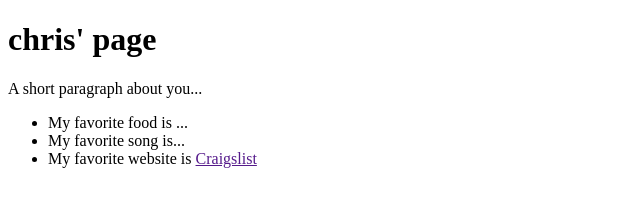
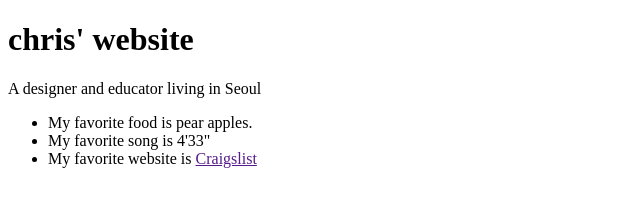
Before and after one commit to chris-hamamoto/PersonalSite, a plain HTML site: page index.html in a window 1280 px wide. Shown: the whole page, without its empty margins (0-640 px from the left). Drawn offline with Linux system fonts and the light colour scheme.

Commit message:
updated personal info

```diff
--- a/index.html
+++ b/index.html
@@ -24,11 +24,11 @@
       <!-- <img src="https://archives.bulbagarden.net/media/upload/thumb/5/53/054Psyduck.png/140px-054Psyduck.png" alt="Psyduck" /> -->
 
       <!-- about me-->
-      <h1>chris' page</h1>
-      <p class="desc">A short paragraph about you...</p>
+      <h1>chris' website</h1>
+      <p class="desc">A designer and educator living in Seoul</p>
       <ul>
-        <li>My favorite food is ...</li>
-        <li>My favorite song is...</li>
+        <li>My favorite food is pear apples.</li>
+        <li>My favorite song is 4'33"</li>
         <li>My favorite website is <a href="">Craigslist</a></li>
       </ul>
 
```
